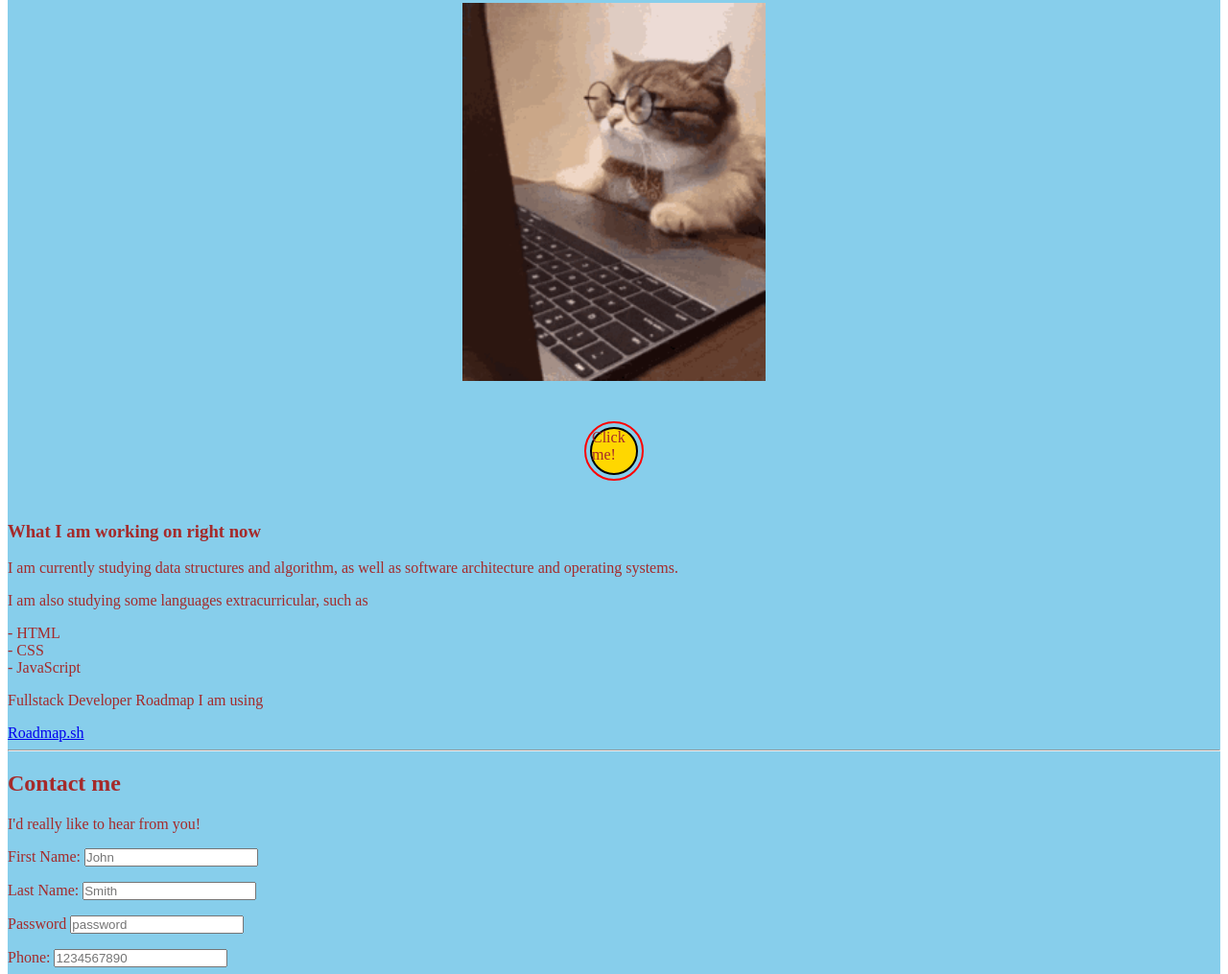
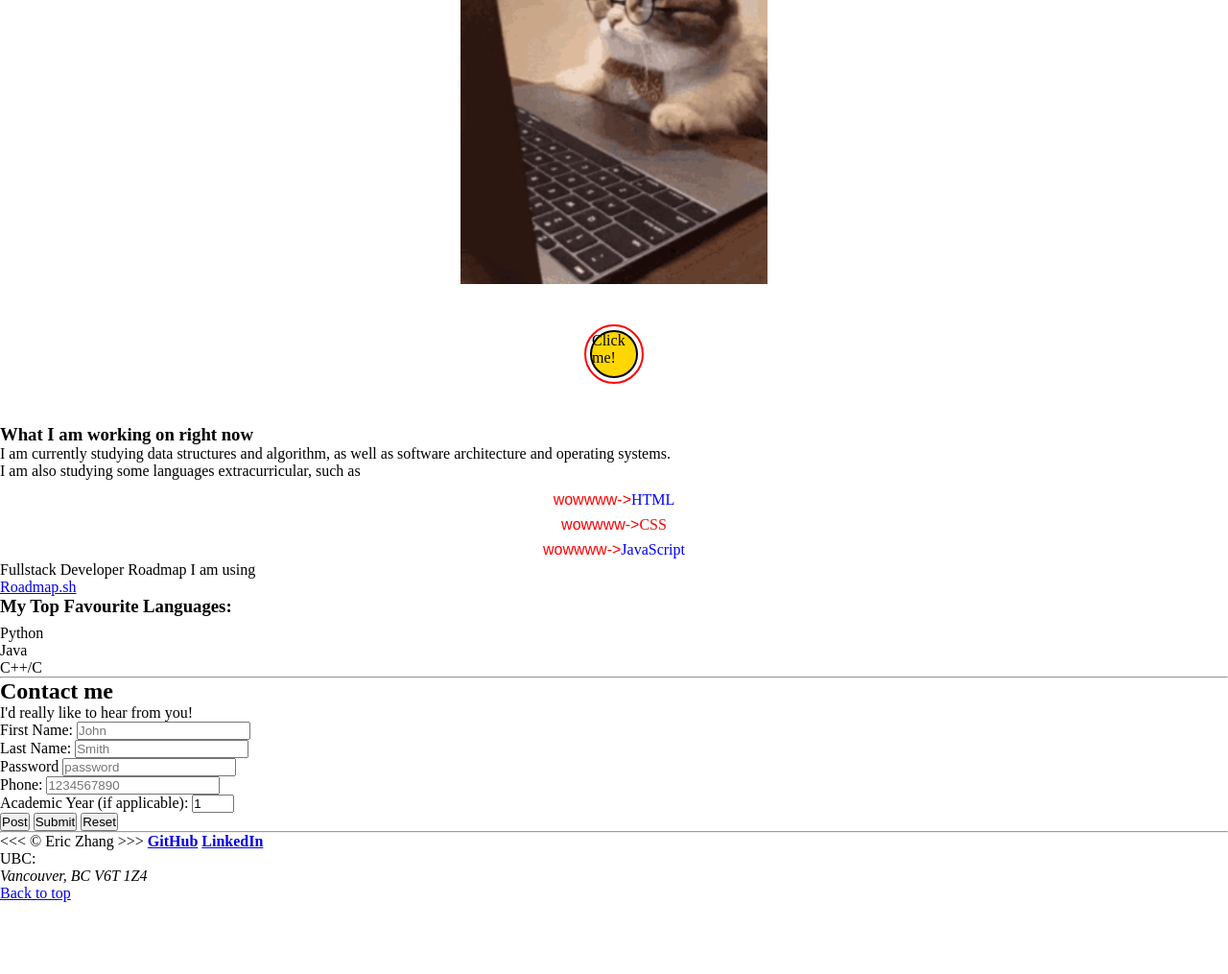
Before and after one commit to Eric3337/Personal-Website, a plain HTML site: page index.html in a window 1280 px wide. Shown: the part 325-1340 px from the top of the page at 96% size. After the commit the page ends 1265 px from the top, so only its background shows below. Drawn offline with Linux system fonts and the light colour scheme.

Commit message:
Changing list styles

```diff
--- a/index.html
+++ b/index.html
@@ -53,15 +53,25 @@
       <p>I am currently studying data structures and algorithm, as well as software architecture and operating systems.
       </p>
       <p>I am also studying some languages extracurricular, such as</p>
-      <ul>
-        <li>- HTML</li>
-        <li>- CSS</li>
-        <li>- JavaScript</li>
+      <ul id="ul_languages">
+        <li>HTML</li>
+        <li>CSS</li>
+        <li>JavaScript</li>
       </ul>
       <p>Fullstack Developer Roadmap I am using </p>
       <a href="https://roadmap.sh/full-stack" target="_blank">Roadmap.sh</a>
       <br>
     </section>
+
+    <section id="fav_lang">
+      <h3>My Top Favourite Languages:</h3>
+      <ol>
+        <li>Python</li>
+        <li value="25">Java</li>
+        <li>C++/C</li>
+      </ol>
+    </section>
+
 
     <hr>
 
--- a/main.css
+++ b/main.css
@@ -1,5 +1,5 @@
 * {
-  /* margin: 0; */
+  margin: 0;
   padding: 0;
   box-sizing: border-box;
 }
@@ -20,8 +20,8 @@ body {
 }
 
 main {
-  color: brown;
-  background-color: skyblue;
+  /* color: brown;
+  background-color: skyblue; */
 }
 
 /* a {
@@ -63,6 +63,10 @@ h1 {
   padding: 0.5rem;
 }
 
+h3 {
+  margin-bottom: 0;
+}
+
 .legend-form {
   color: blue;
 }
@@ -83,3 +87,29 @@ h1 {
   outline: 2px solid red;
   outline-offset: 0.25rem;
 }
+
+
+
+ol {
+  margin-top: 0.5rem;
+  list-style-type: lower-alpha;
+}
+
+ul {
+  margin-top: 0.5rem;
+  text-align: center;
+  list-style-position: inside;
+  color: #00f;
+  line-height: 1.6;
+}
+
+ul li:nth-child(even) {
+  color: red;
+}
+
+ul ::marker {
+  color: red;
+  font-family: fantasy;
+  font-size: 1rem;
+  content: "wowwww->";
+}
```
